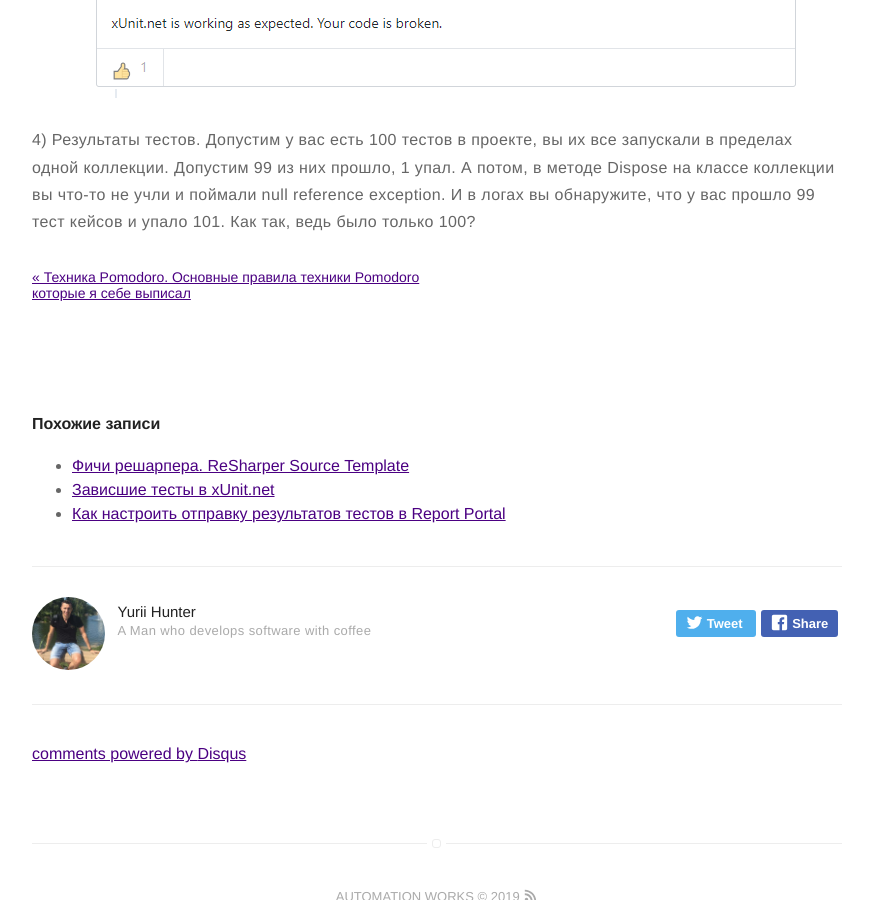
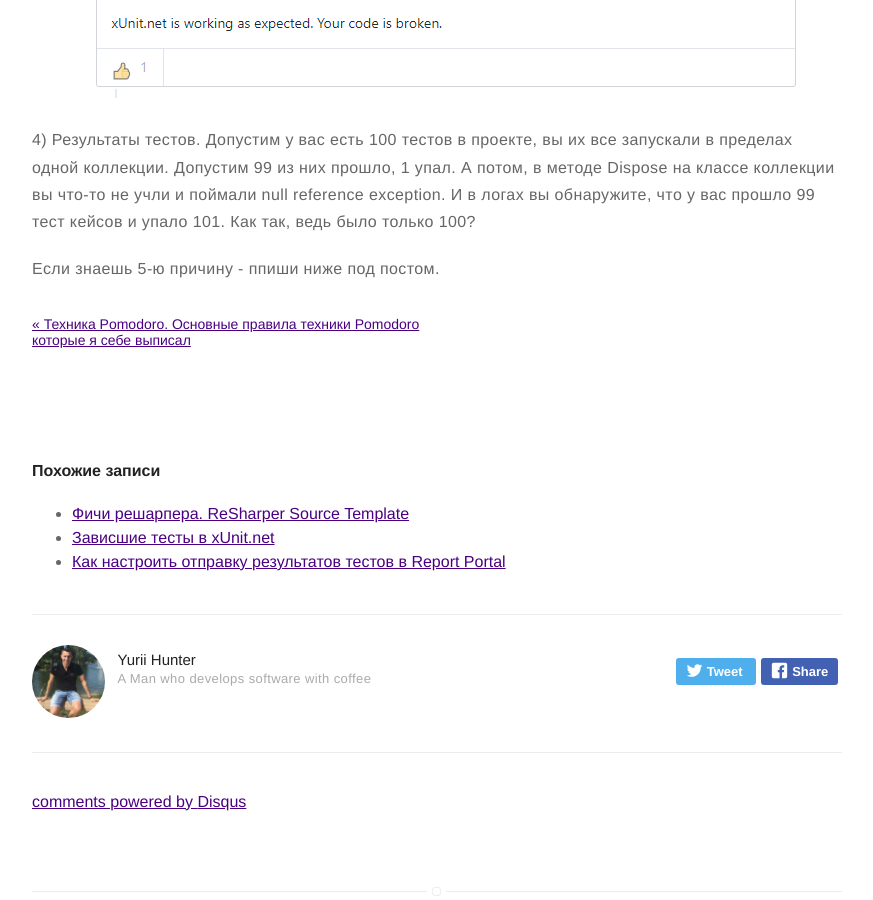
Before and after one commit to yurii-hunter/yurii-hunter.github.io, a Jekyll site: the page built from _posts/2019-07-07-why-xunit-sucks.markdown, in a window 1280 px wide and 900 px high, scrolled down 1336 px. Shown: the whole window, without its empty margins (203-1076 px from the left). Built offline with Jekyll 4.4.1, drawn with Linux system fonts in a browser that asks for light colours; comment, search, counter and statistics services are not loaded.

Commit message:
xunit sucks

```diff
--- a/_posts/2019-07-07-why-xunit-sucks.markdown
+++ b/_posts/2019-07-07-why-xunit-sucks.markdown
@@ -27,3 +27,5 @@ description: "Пять причить почему xUnit.net sucks?"
 ![xunit deadlock](/assets/images/xunit-position.png)
 
 4) Результаты тестов. Допустим у вас есть 100 тестов в проекте, вы их все запускали в пределах одной коллекции. Допустим 99 из них прошло, 1 упал. А потом, в методе Dispose на классе коллекции вы что-то не учли и поймали null reference exception. И в логах вы обнаружите, что у вас прошло 99 тест кейсов и упало 101. Как так, ведь было только 100?
+
+Если знаешь 5-ю причину - ппиши ниже под постом.
```
